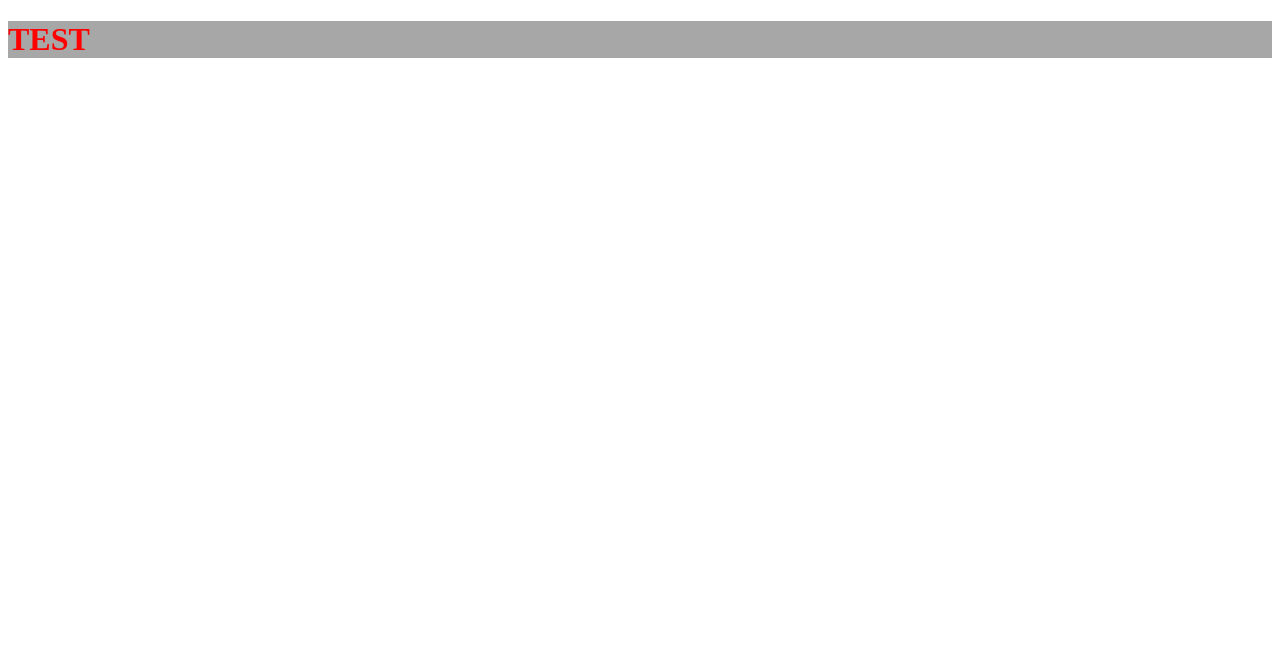
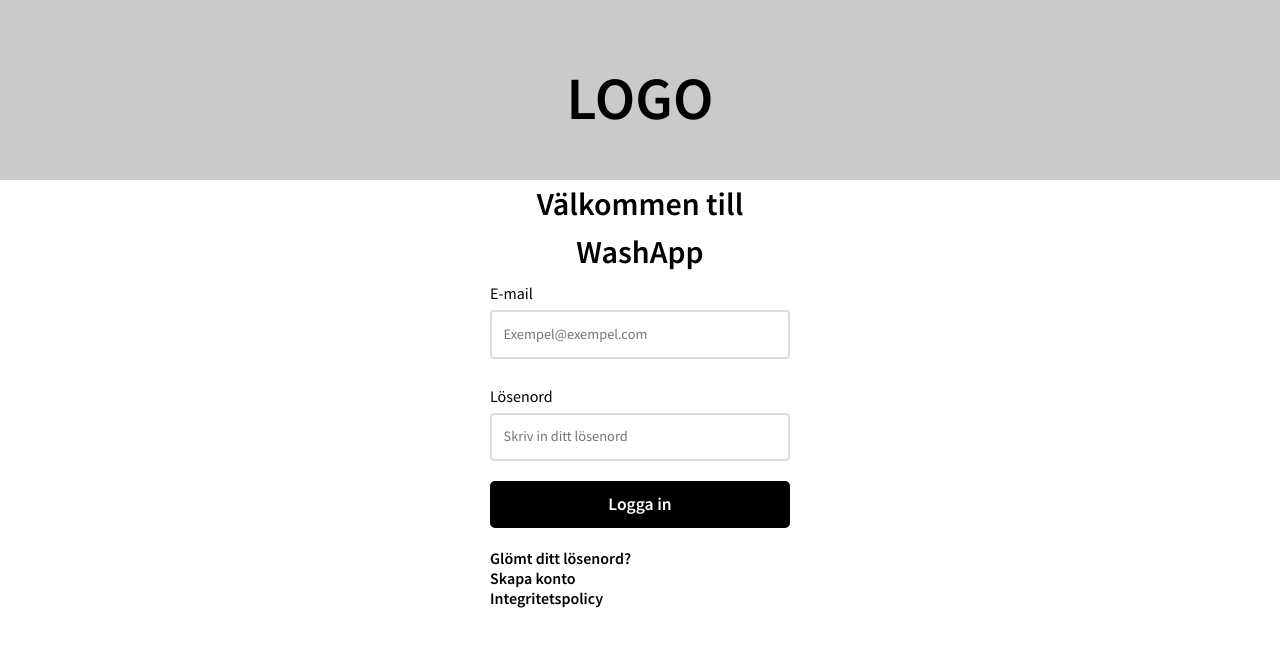
Before and after one commit to Kasiem024/WashApp-OAK, a website: page public/html/login.html in a window 1280 px wide. Drawn offline with Linux system fonts and the light colour scheme.

Commit message:
done with design of login page

```diff
--- a/public/css/loginPasCreate.css
+++ b/public/css/loginPasCreate.css
@@ -1,4 +1,81 @@
+@import url("https://fonts.googleapis.com/css?family=Source+Sans+Pro:400,400i,600,600i&display=swap");
+
+/* Main */
+body{
+    margin: 0;
+    padding: 0;
+    font-family: "Source Sans Pro", sans-serif;
+}
+
+/* Header */
 .header{
-    color: red;
-    background-color:rgb(167, 167, 167)
+    background-color:#cacaca;
+    height: 180px;
 }
+
+.logo h1{
+    margin-top: 0;
+    text-align: center;
+    padding-top: 60px;
+    font-size: 60px;
+}
+
+/* Content/Form */
+.container{
+    text-align: center;
+    width: 300px;
+    margin: auto;
+}
+
+.form * {
+  box-sizing: border-box;
+  line-height: 1.5;
+}
+
+.title{
+  font-size: 32px;
+  font-weight: 600;
+}
+
+.formItem{
+  display: flex;
+  flex-direction: column;
+}
+
+label{
+  text-align: left;
+  padding: 5px 0;
+}
+
+.input {
+  width: 100%;
+  padding: 0.8em;
+  font-size: 0.9em;
+  font-family: "Source Sans Pro", sans-serif;
+  border: 2px solid #dddddd;
+  border-radius: 4px;
+}
+
+.btn {
+  font-family: "Source Sans Pro", sans-serif;
+  font-weight: 600;
+  font-size: 1.1em;
+  padding: 10px 16px;
+  margin: 20px 0;
+  color: #ffffff;
+  background: #000;
+  border: none;
+  border-radius: 5px;
+  width: 100%;
+}
+
+.text{
+    font-weight: 600;
+    margin: 0;
+    text-align: left;
+}
+
+.text a{
+    text-decoration: none;
+    color: #000;
+}
--- a/public/html/login.html
+++ b/public/html/login.html
@@ -11,11 +11,28 @@
 </head>
 <body>
     <div class="header">
-        <h1>TEST</h1>
+        <div class="logo">
+            <h1>LOGO</h1>
+        </div>
     </div>
-
-    <div class="content">
-
+    <div class="container">
+        <form class="form" action="/" method="POST">
+            <div class="title">Välkommen till WashApp</div>
+            <div class="formItem">
+                <label>E-mail</label>
+                <input type="text" class="input" placeholder="Exempel@exempel.com">
+            </div>
+            <br>
+            <div class="formItem">
+                <label>Lösenord</label>
+                <input type="password" class="input" placeholder="Skriv in ditt lösenord">
+            </div>
+            <input type="submit" class="btn" value="Logga in">
+        </form>
+        <p class="text"><a href="password.html">Glömt ditt lösenord?</a><br>
+           <a href="create.html">Skapa konto</a><br>
+           Integritetspolicy
+        </p>
     </div>
 </body>
 </html>
```
